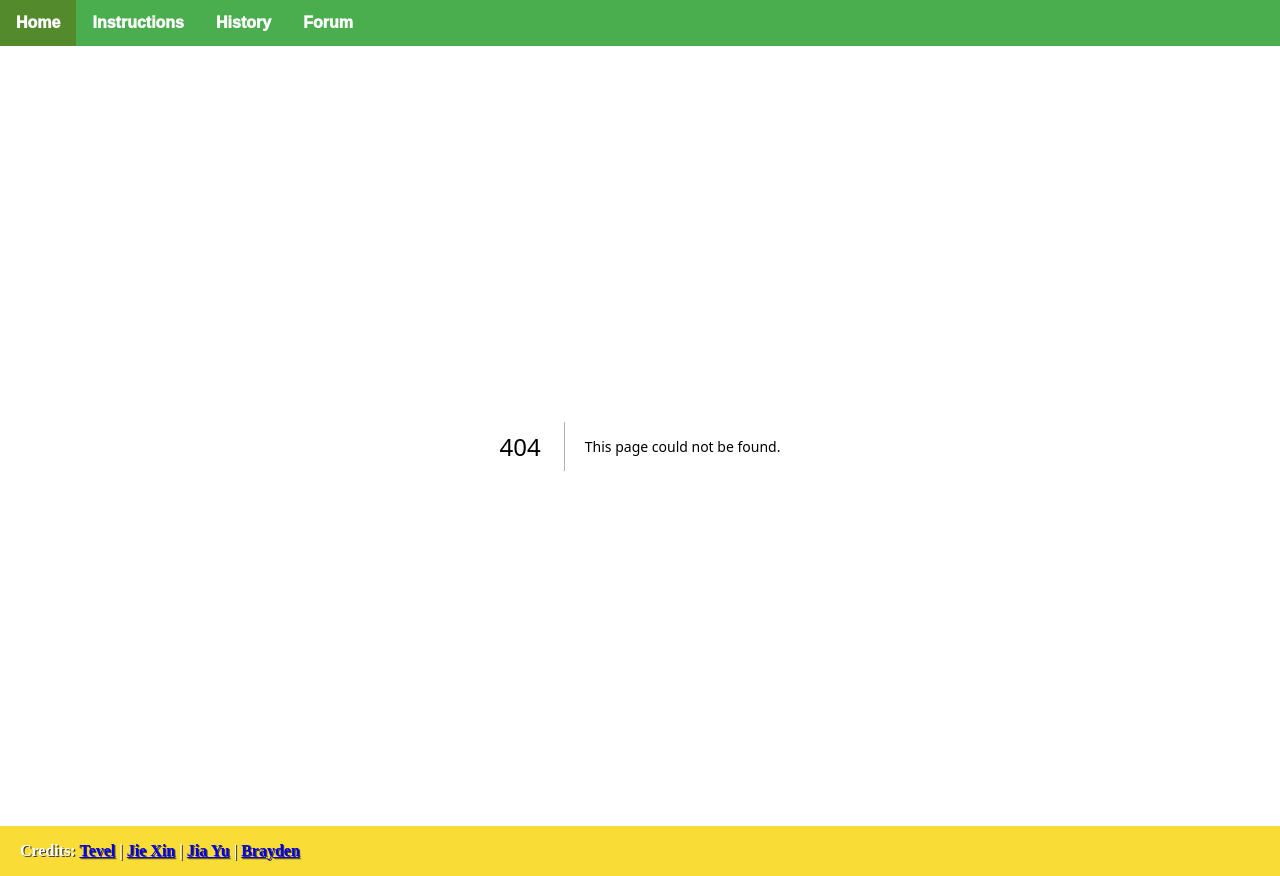
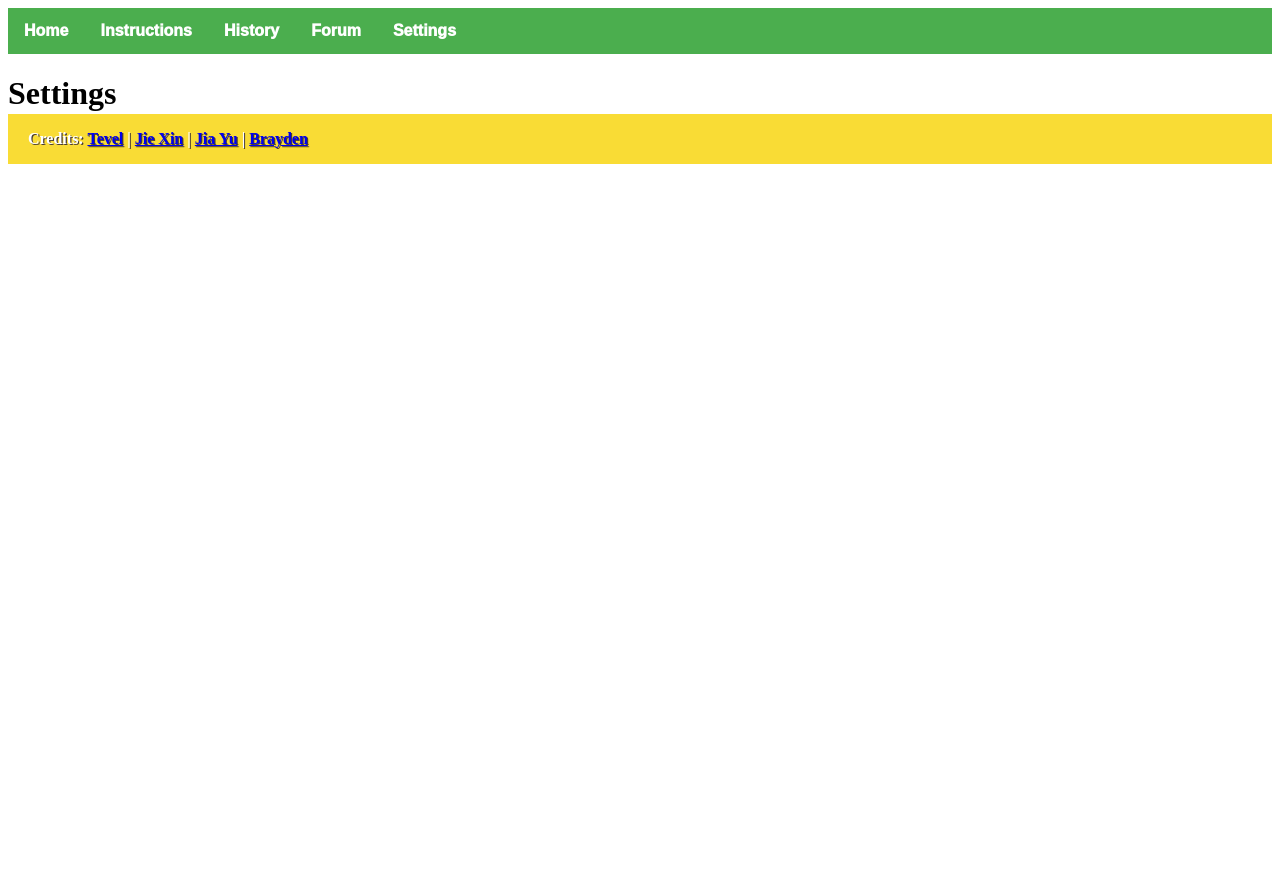
Before and after one commit to House-Fish/css_assignment2, a Next.js app: page /settings in a window 1280 px wide. Before the commit this address had no page. After the commit the page ends 800 px from the top, so only its background shows below. Built offline with nearby package versions, Linux system fonts and the light colour scheme.

Commit message:
Adding initial settings page

```diff
--- /dev/null
+++ b/app/settings/page.jsx
@@ -0,0 +1,7 @@
+import styles from "./page.module.css";
+
+function Settings() {
+    return <h1>Settings</h1>
+}
+
+export default Settings;
--- a/app/ui/Navbar.jsx
+++ b/app/ui/Navbar.jsx
@@ -17,6 +17,9 @@ export default function Navbar() {
       <Link className={styles.navitem} href="/forum">
         Forum
       </Link>
+      <Link className={styles.navitem} href="/settings">
+        Settings
+      </Link>
     </nav>
   );
 }
```
Also changed, not shown: app/settings/page.module.css (added).
